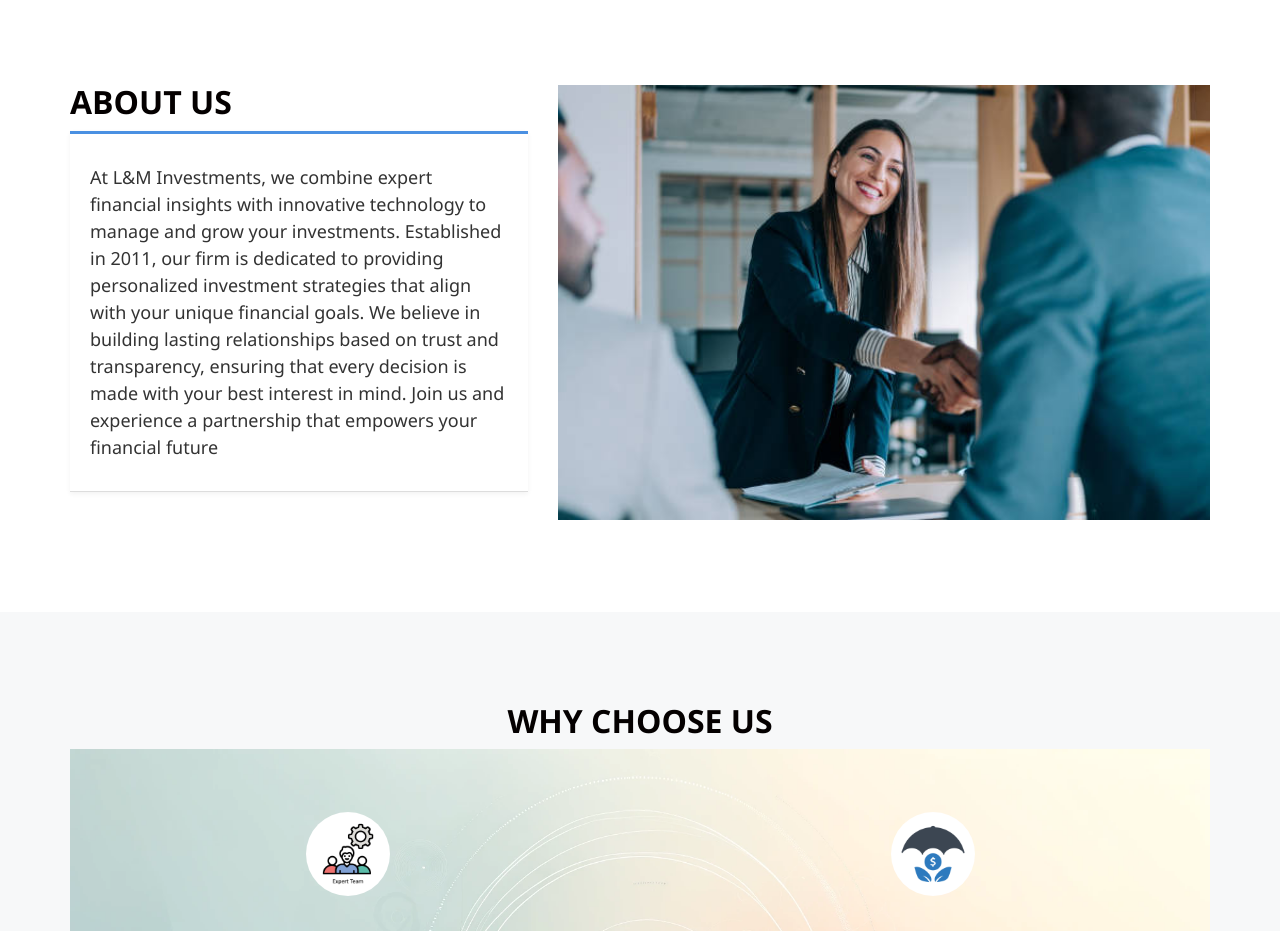
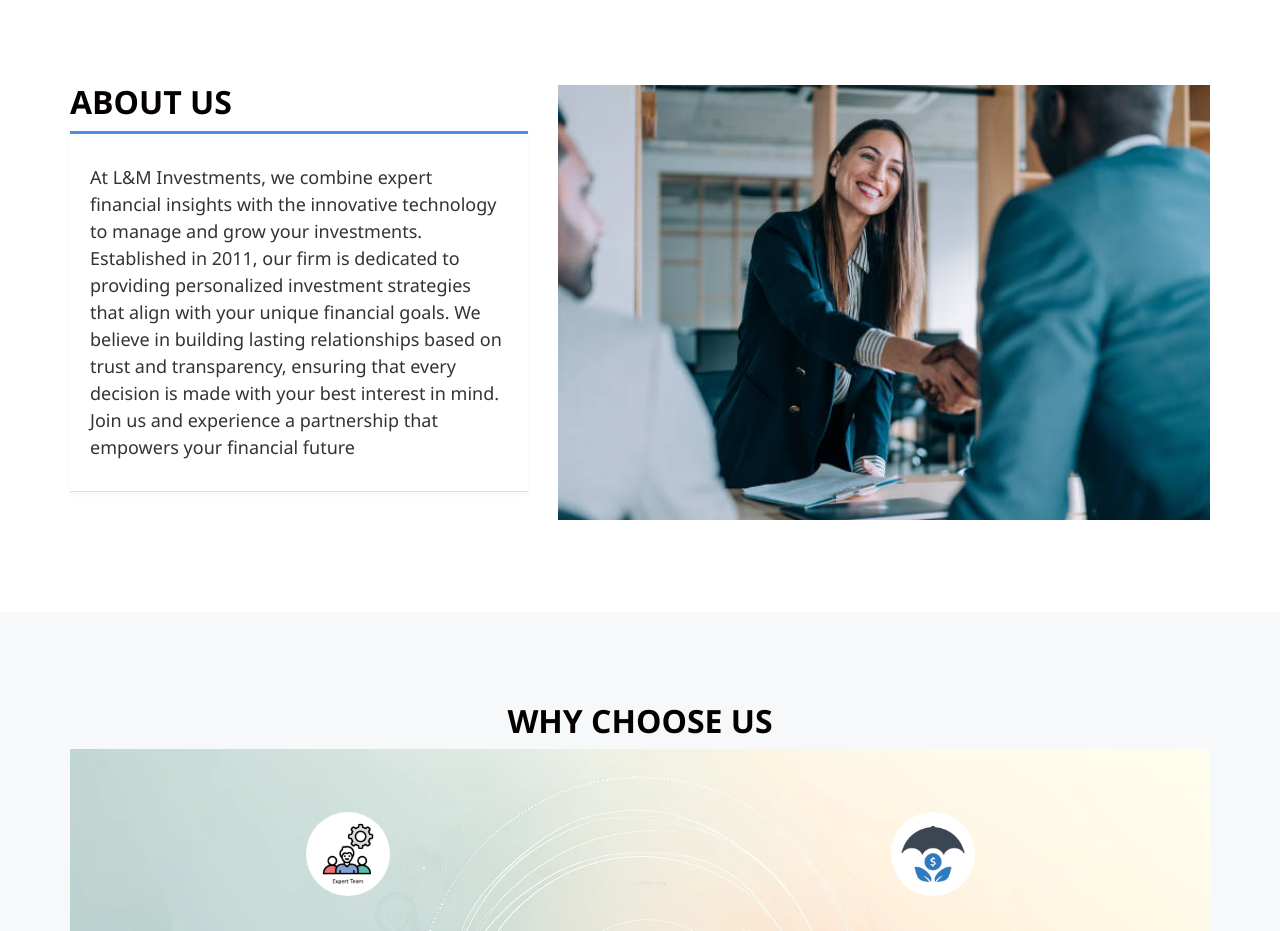
Before and after one commit to maanlovey/Finalexam3504, a plain HTML site: page index.html in a window 1280 px wide. Shown: the part 1540-2471 px from the top of the page. Drawn offline with nearby package versions, Linux system fonts and the light colour scheme; some packages are replaced by stand-ins of ours.

Commit message:
Update index.html

```diff
--- a/index.html
+++ b/index.html
@@ -264,7 +264,7 @@
                 About us
               </h2>
               <p class="modern-text">
-                At L&M Investments, we combine expert financial insights with innovative technology to manage and grow your investments. Established in 2011, our firm is dedicated to providing personalized investment strategies that align with your unique financial goals. We believe in building lasting relationships based on trust and transparency, ensuring that every decision is made with your best interest in mind. Join us and experience a partnership that empowers your financial future            </p>
+                At L&M Investments, we combine expert financial insights with the innovative technology to manage and grow your investments. Established in 2011, our firm is dedicated to providing personalized investment strategies that align with your unique financial goals. We believe in building lasting relationships based on trust and transparency, ensuring that every decision is made with your best interest in mind. Join us and experience a partnership that empowers your financial future            </p>
             </div>
           </div>
           <div class="col-lg-7 col-md-6">
```
